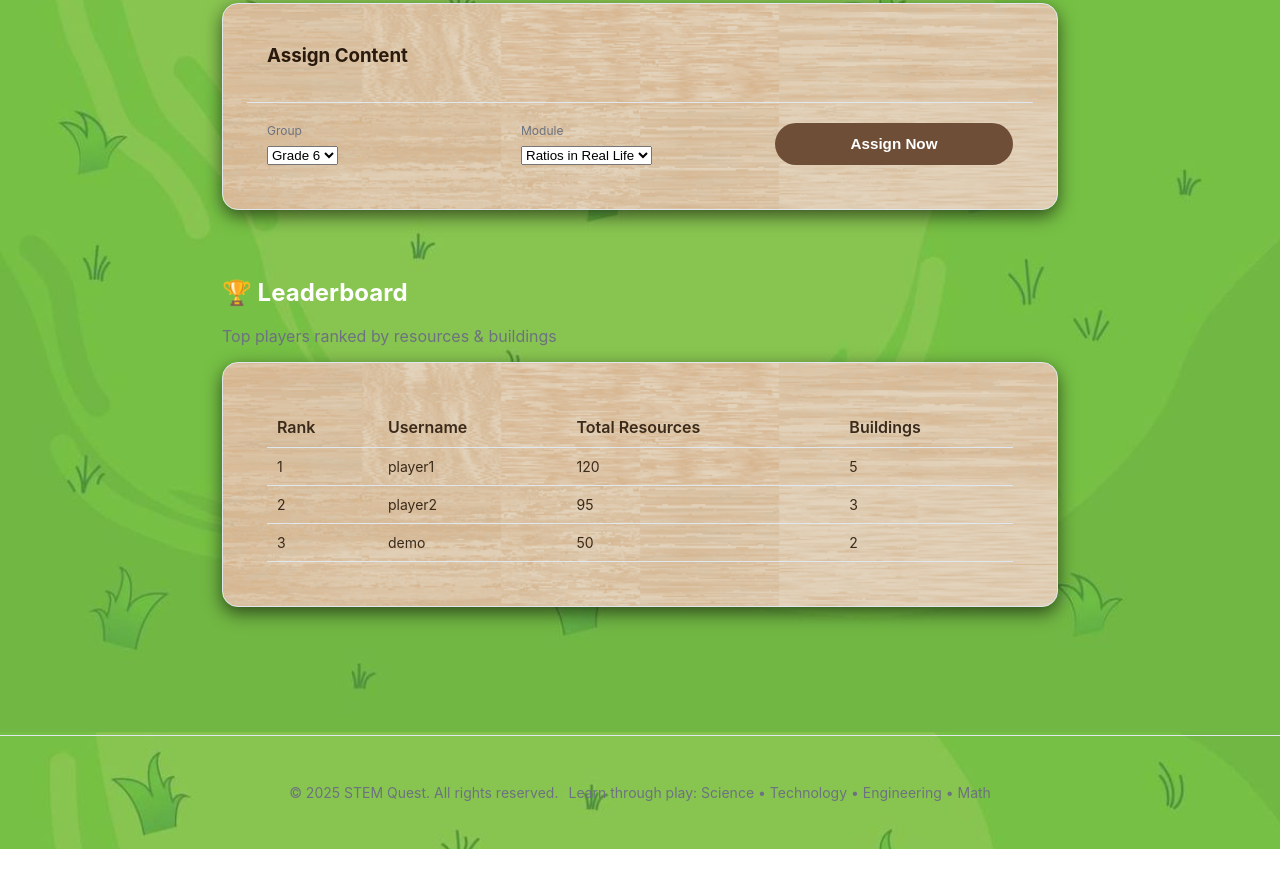
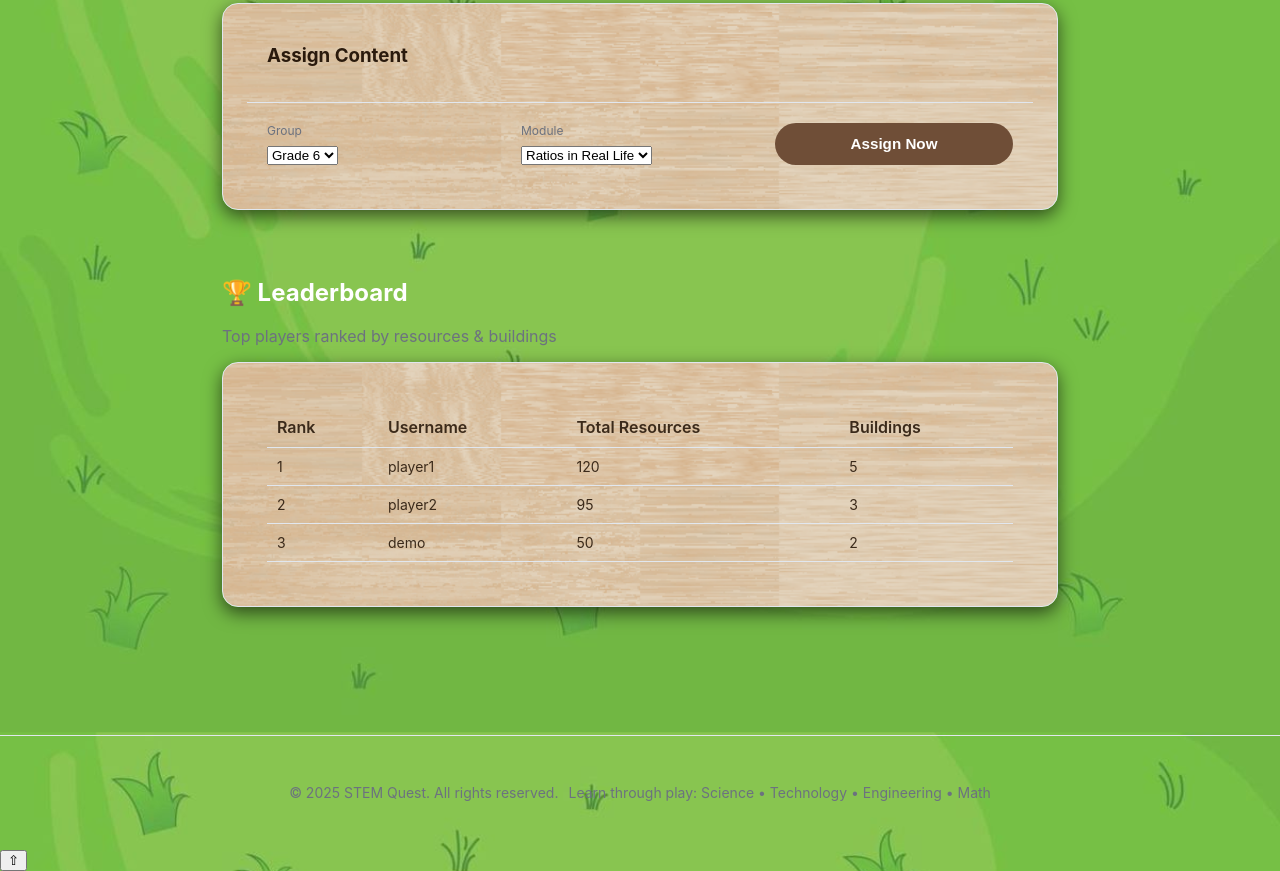
Before and after one commit to ipshitabhardwaj/STEM_QUEST, a website: page web.html in a window 1280 px wide. Shown: the part 5241-6112 px from the top of the page. Before the commit the page ends 6090 px from the top, so only its background shows below. Drawn offline with Linux system fonts and the light colour scheme; no server answers; sample sign-in values are in the browser's storage.

Commit message:
web.html

```diff
--- a/web.html
+++ b/web.html
@@ -382,6 +382,6 @@
     });
   }
 </script>
-
+<button id="scrollTopBtn" class="scroll-top">⇧</button>
 </body>
 </html>
```
